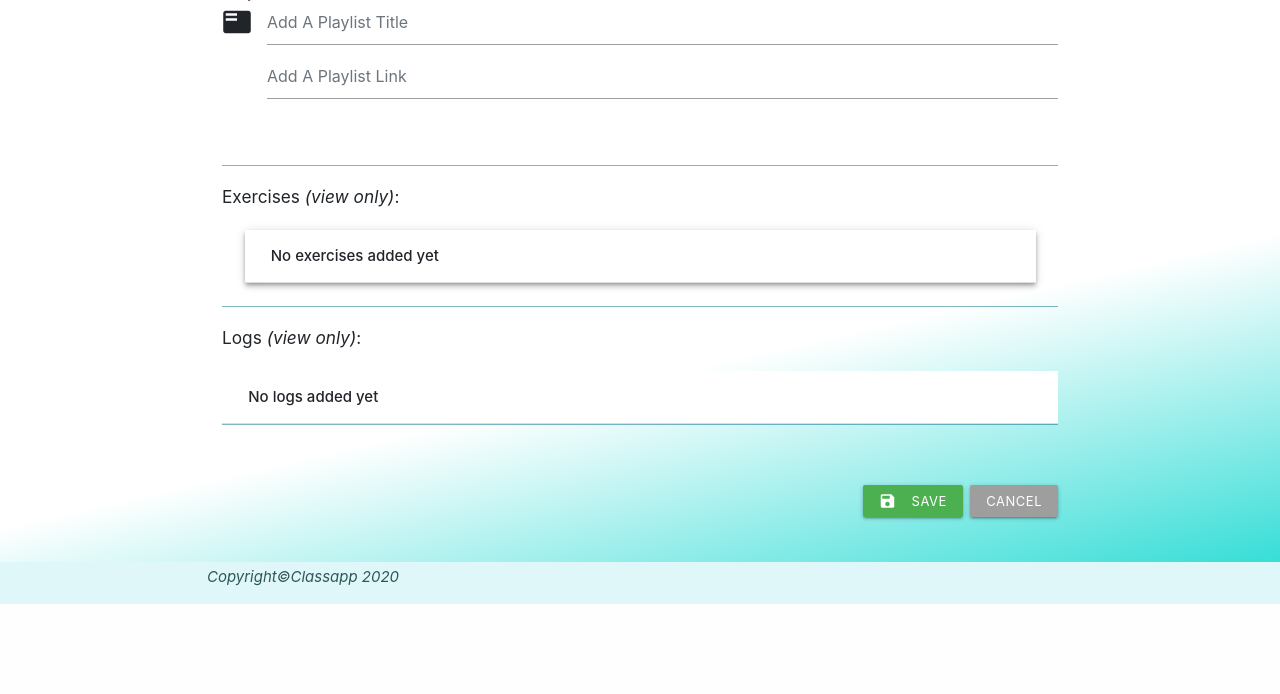
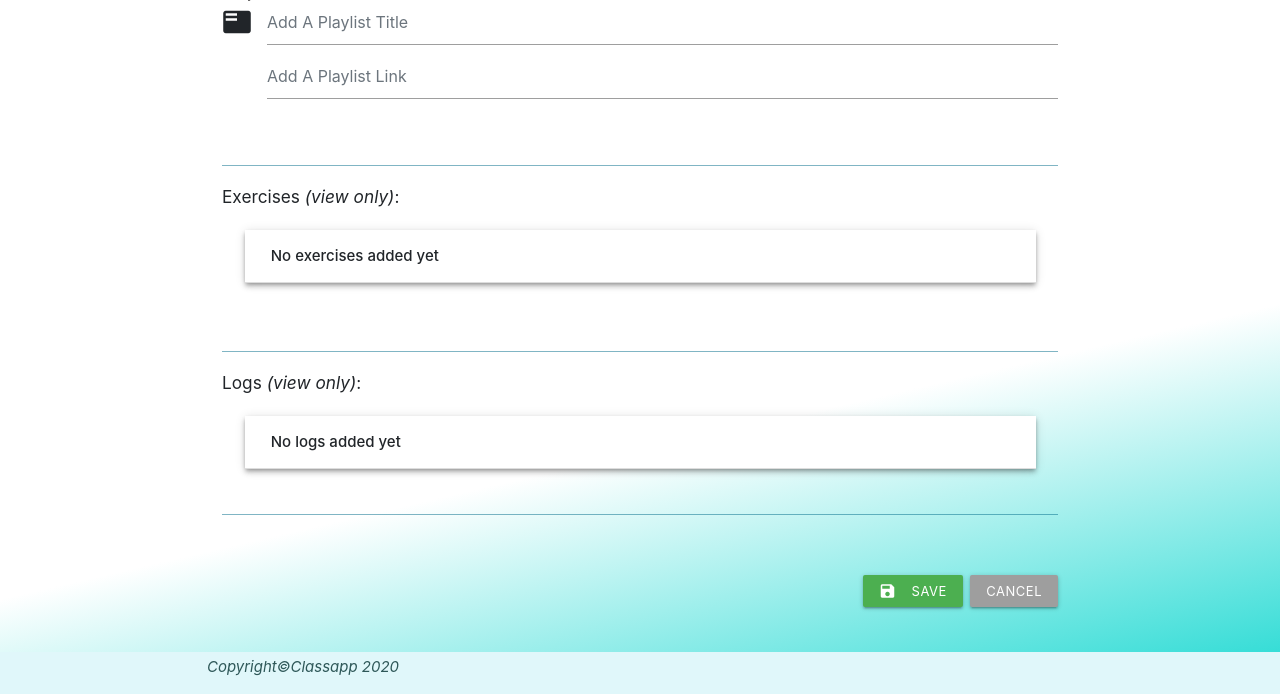
Before and after one commit to Junon72/Milestone3, a Flask app: template templates/editClass.html in a window 1280 px wide. Shown: the part 868-1562 px from the top of the page. Before the commit the page ends 1472 px from the top, so only its background shows below. Run offline with Flask 2, Linux system fonts and the light colour scheme; the template is opened without the code that fills it, so the values that code supplies are empty; some libraries are stand-ins or nearby versions.

Commit message:
Update classForm.html
Added two classes I had missed adding to the element to appear the same as the other similar elements on page and on the class view  'sister' page. The margin x axis of the accordion elements  when there is no content and the bottom margins.

```diff
--- a/templates/classForm.html
+++ b/templates/classForm.html
@@ -176,7 +176,7 @@
             </li>
             {% endfor %}
             {% else %}
-            <li class="accordion_list mx-4 z-depth-2 header-alt">
+            <li class="accordion_list mx-4 z-depth-2 mb-5 header-alt">
                 <div class="collapsible-header">
                     <div class="list_header col">
                         <strong class="not-yet">No exercises added yet</strong>
@@ -213,7 +213,7 @@
                 {% endfor %}
             </li>
             {% else %}
-            <li class="accordion_list header-alt">
+            <li class="accordion_list mx-4 z-depth-2 mb-5 header-alt">
                 <div class="collapsible-header">
                     <div class="list_header col">
                         <strong class="not-yet">No logs added yet</strong>
```
